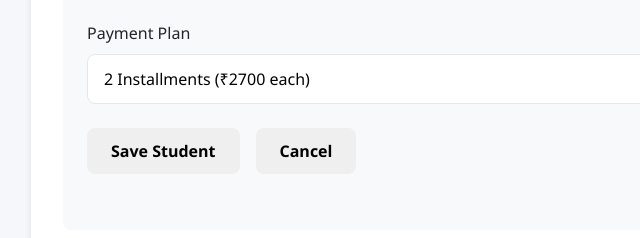
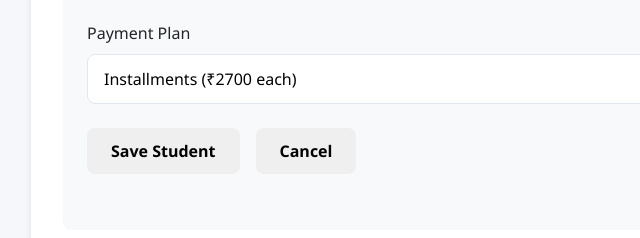
Before and after one commit to sahilmanakawade/tution-tracking-system, a plain HTML site: page index.html in a window 1280 px wide. Both pictures are taken after a click on the button "Add Student". Shown: the part 350-588 px from the top of the page, 109-749 px from the left. Drawn offline with Linux system fonts and the light colour scheme.

Commit message:
Update index.html

```diff
--- a/index.html
+++ b/index.html
@@ -289,8 +289,8 @@
             <div class="form-group">
                 <label for="paymentPlan">Payment Plan</label>
                 <select id="paymentPlan">
-                    <option value="2">2 Installments (₹2700 each)</option>
-                    <option value="3">3 Installments (₹1800 each)</option>
+                    <option value="2">Installments (₹2700 each)</option>
+                    <option value="3">Installments (₹1800 each)</option>
                 </select>
             </div>
 
```
